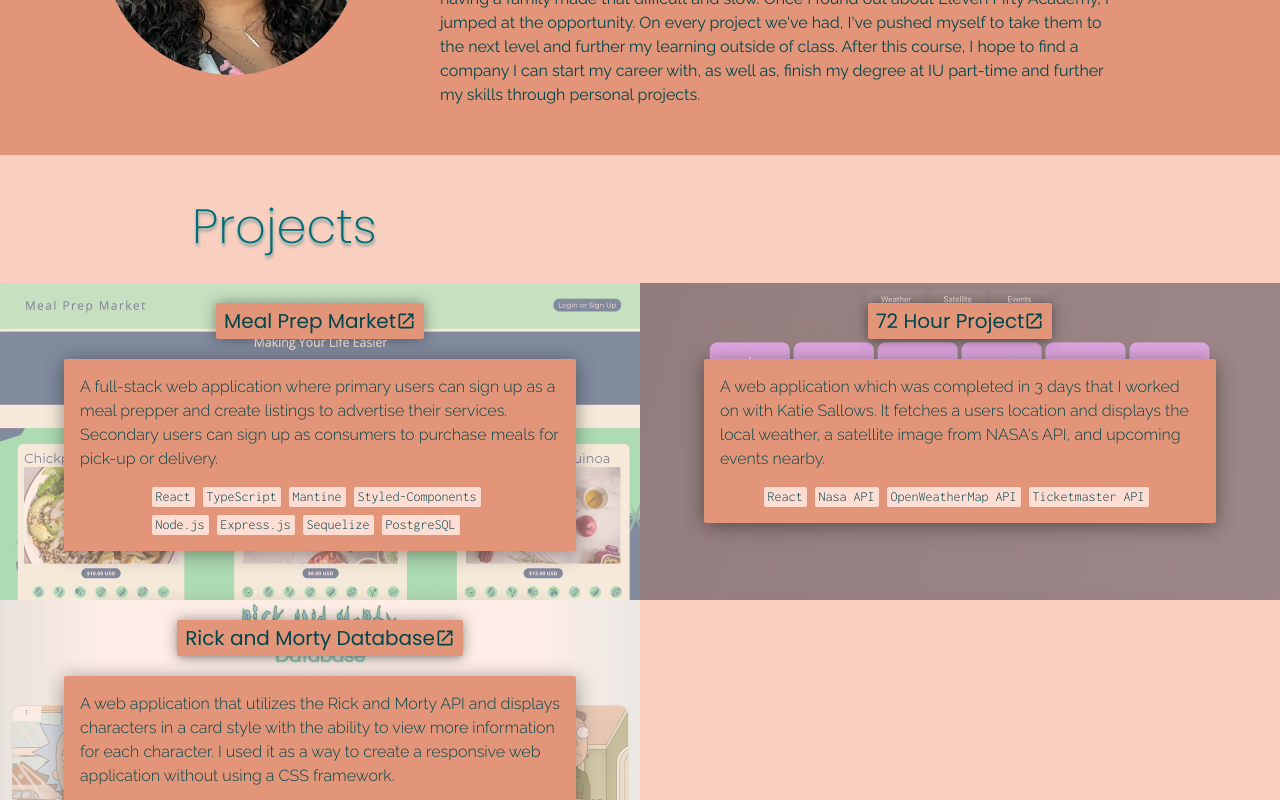
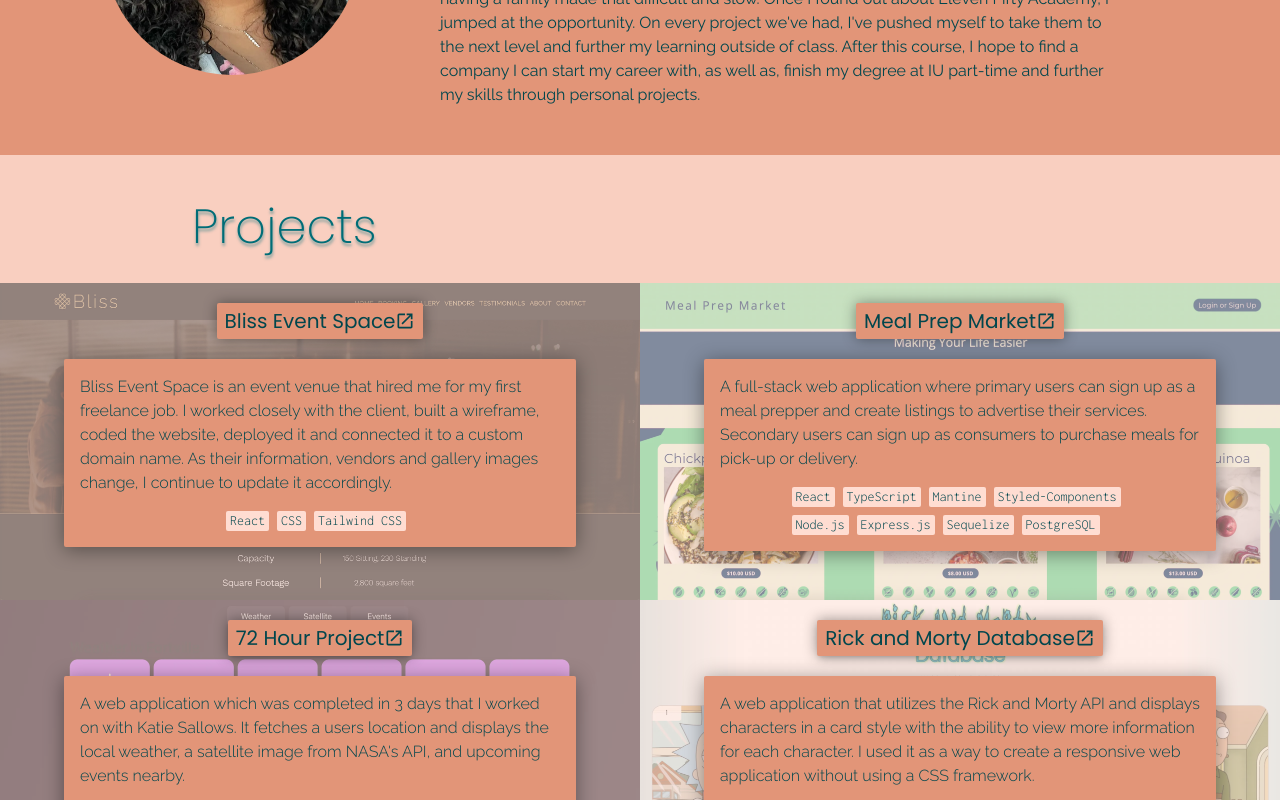
Before and after one commit to gabrielleford/Portfolio, a React (Create React App) app: page / in a window 1280 px wide. Shown: the part 503-1303 px from the top of the page. Built offline with nearby package versions, Linux system fonts and the light colour scheme.

Commit message:
added bliss event space to portfolio

```diff
--- a/src/components/Projects.js
+++ b/src/components/Projects.js
@@ -1,5 +1,5 @@
 import React from "react";
-import { MealPrepMarket, RickAndMortyDatabase, ThreeDayProject } from "./Reusable/Data";
+import { BlissEventSpace, MealPrepMarket, RickAndMortyDatabase, ThreeDayProject } from "./Reusable/Data";
 import ProjectInfo from "./Reusable/ProjectInfo";
 
 
@@ -8,6 +8,9 @@ const Projects = ({ projects }) => {
       <div id={projects} className='pt-6 lg:py-12'>
           <h2 className='text-3xl text-center mb-7 lg:mb-8 lg:text-justify lg:ml-48 sm:text-5xl text-dark-teal font-display sectionHeader'>Projects</h2>
           <div className="mx-auto grid grid-cols-1 lg:grid-cols-2 gap-0 max-w-7xl max-h-7xl">
+            <div className='relative sm:flex col-span-1 sm:overflow-hidden'>
+              <ProjectInfo {...BlissEventSpace} />
+            </div>
             <div className='relative sm:flex col-span-1 sm:overflow-hidden'>
               <ProjectInfo {...MealPrepMarket} />
             </div>
--- a/src/components/Reusable/Data.js
+++ b/src/components/Reusable/Data.js
@@ -1,7 +1,21 @@
+import blissEventSpace from '../../assets/blissEventSpace.webp';
 import mealPrepMarket from '../../assets/mealPrepMarket.webp';
 // import instaPet from '../../assets/instaPet.png';
 import threeDayProject from '../../assets/72hourProject.webp';
 import rickAndMorty from '../../assets/rickandmorty.webp';
+
+export const BlissEventSpace = {
+  title: 'Bliss Event Space',
+  url: 'https://blissspaceindy.com/',
+  img: blissEventSpace,
+  repos: {
+    client: ''
+  },
+  description: 'Bliss Event Space is an event venue that hired me for my first freelance job. I worked closely with the client, built a wireframe, coded the website, deployed it and connected it to a custom domain name. As their information, vendors and gallery images change, I continue to update it accordingly.',
+  frontEnd: ['React', 'CSS', 'Tailwind CSS'],
+  positionClass: 'absolute right-0 top-10 flex flex-col',
+  linkClass: 'flex items-center justify-center text-xl text-dark-text font-poppins-regular mx-auto px-2 py-1 bg-dark-peach rounded-sm w-fit hover:bg-peach drop-shadow-[0_0_7px_rgba(0,0,0,0.4)] transition-all duration-200',
+}
 
 export const MealPrepMarket = {
   title: 'Meal Prep Market',
```
Also changed, not shown: src/assets/blissEventSpace.webp (added).
